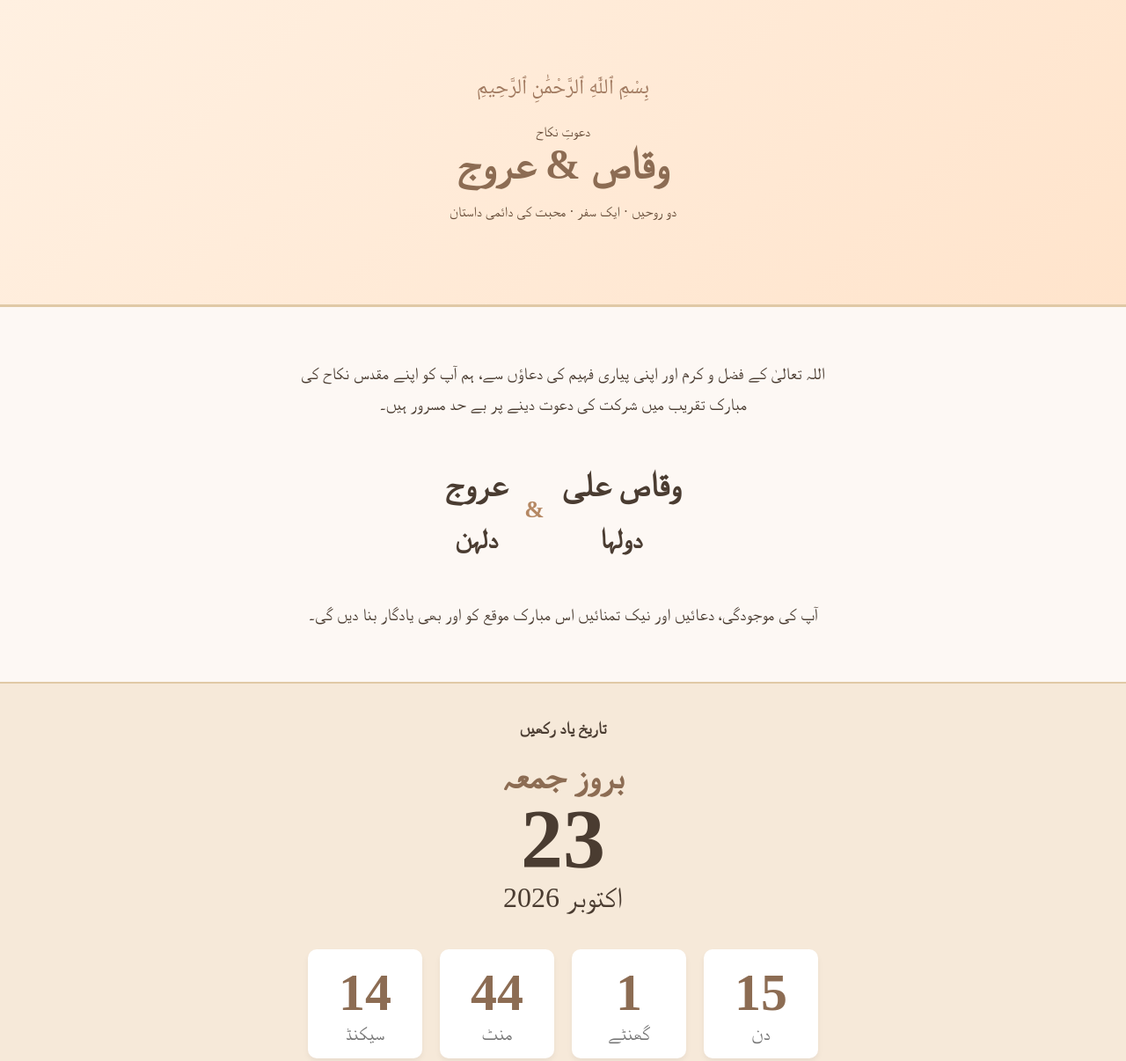
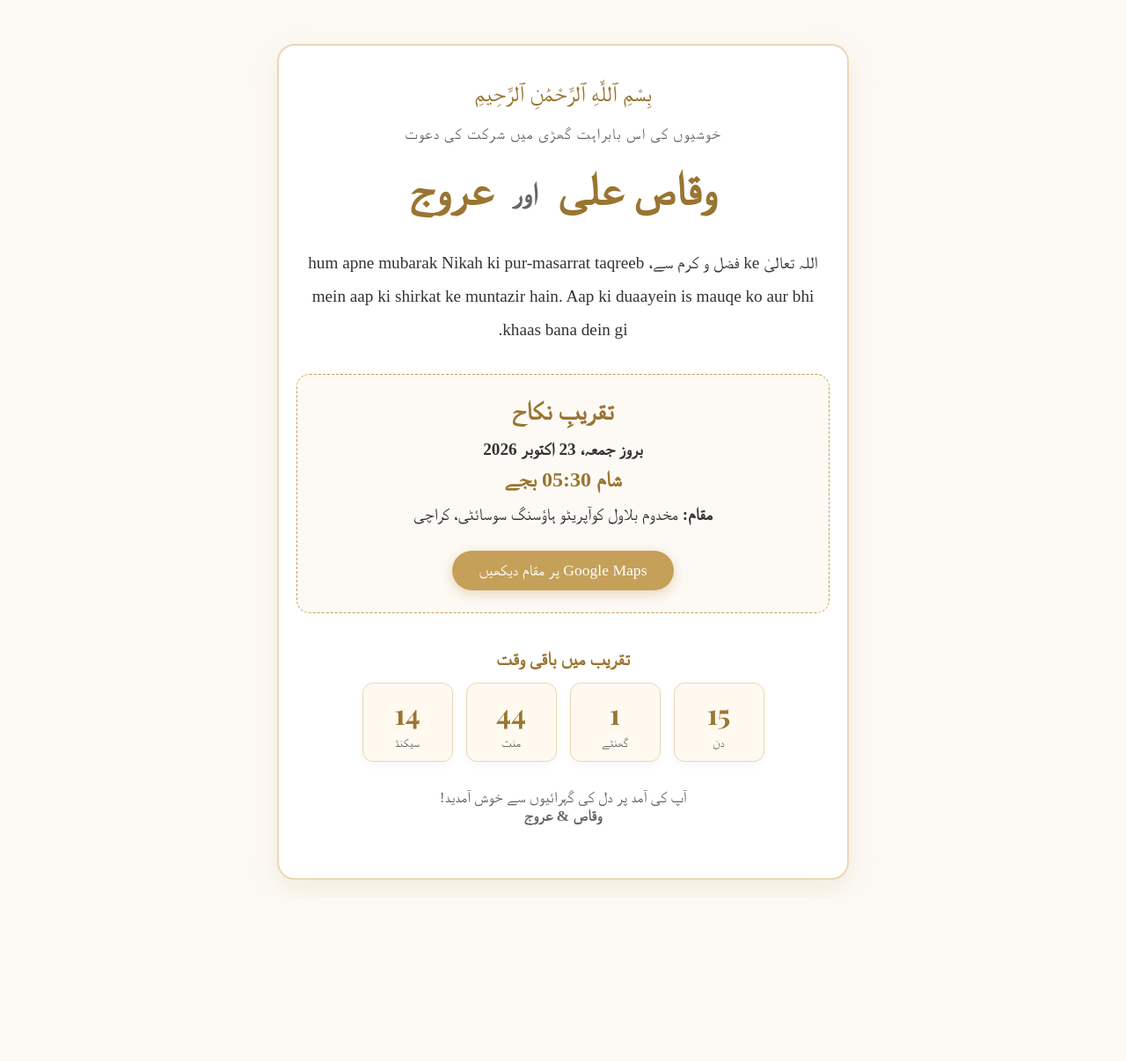
Before and after one commit to kjan9567-ai/waqas-urooj, a plain HTML site: page index.html in a window 1280 px wide. Shown: the top 1206 px of the page at 88% size. After the commit the page ends 1020 px from the top, so only its background shows below. Drawn offline with nearby package versions, Linux system fonts and the light colour scheme; a web font is replaced by a local one.

Commit message:
Refactor index.html for wedding invitation design
Updated styles and structure for the wedding invitation page, including new CSS variables and layout adjustments.

```diff
--- a/index.html
+++ b/index.html
@@ -4,194 +4,258 @@
     <meta charset="UTF-8">
     <meta name="viewport" content="width=device-width, initial-scale=1.0">
     <title>دعوتِ نکاح - وقاص &amp; عروج</title>
+    <link href="https://fonts.googleapis.com/css2?family=Noto+Nastaleeq+Urdu:wght@400;700&amp;family=Playfair+Display:ital,wght@0,400;0,700;1,400&amp;display=swap" rel="stylesheet">
     <style>
-        /* Basic Styling */
+        :root {
+            --bg-color: #fcf9f5;
+            --card-bg: #ffffff;
+            --primary-gold: #c5a059;
+            --dark-gold: #997531;
+            --text-main: #333333;
+            --text-muted: #666666;
+            --border-color: #ebd7b5;
+        }
+
         body {
-            font-family: 'Jameel Noori Nastaleeq', 'Noto Nastaleeq Urdu', serif;
-            background-color: #fdf8f4; /* Cream/Peach background */
-            color: #4a3c31;
+            font-family: 'Noto Nastaleeq Urdu', serif;
+            background-color: var(--bg-color);
+            color: var(--text-main);
             margin: 0;
             padding: 0;
             text-align: center;
         }
-        section { padding: 40px 20px; }
-        h1, h2, h3 { margin: 0; }
-        em { font-style: normal; color: #b58863; } /* Gold/Bronze for emphasis */
-        span { display: block; font-size: 0.8em; }
 
-        /* Hero Section */
-        .hero {
-            background: linear-gradient(135deg, #fff0e1, #ffe4cc);
-            color: #664c38;
-            padding: 80px 20px;
-            border-bottom: 3px solid #e0c9a6;
+        .container {
+            max-width: 650px;
+            margin: 0 auto;
+            padding: 20px;
         }
-        .hero-title { font-size: 3em; color: #8c6c53; margin-bottom: 10px; }
-        .hero-names { font-size: 4em; font-weight: bold; margin: 15px 0; line-height: 1.1; }
-        .bismillah { font-size: 1.5em; font-family: 'Noto Naskh Arabic', serif; margin-bottom: 20px; color: #a17a60; }
 
-        /* Invitation Intro */
-        .intro { font-size: 1.2em; line-height: 1.8; max-width: 600px; margin: 0 auto; }
-        .groom-bride {
-            display: flex;
-            justify-content: center;
-            align-items: center;
-            gap: 20px;
-            margin: 40px 0;
-            font-size: 2em;
+        /* Header / Hero */
+        .invitation-card {
+            background: var(--card-bg);
+            border: 2px solid var(--border-color);
+            border-radius: 20px;
+            padding: 40px 20px;
+            margin-top: 30px;
+            box-shadow: 0 10px 30px rgba(197, 160, 89, 0.15);
+            position: relative;
         }
-        .groom-bride div { font-weight: bold; }
-        .and { color: #b58863; font-size: 0.7em; font-weight: normal; }
 
-        /* Save The Date & Timer */
-        .timer-section { background-color: #f6e9d9; border-top: 2px solid #e0c9a6; border-bottom: 2px solid #e0c9a6; }
-        .date-box { margin: 20px 0; }
-        .date-day { font-size: 2.5em; color: #8c6c53; font-weight: bold; }
-        .date-number { font-size: 6em; font-weight: bold; line-height: 1; }
-        .date-month { font-size: 2em; }
+        .bismillah {
+            font-size: 1.6em;
+            color: var(--dark-gold);
+            margin-bottom: 20px;
+        }
+
+        .tagline {
+            font-size: 1.1em;
+            color: var(--text-muted);
+            letter-spacing: 1px;
+            margin-bottom: 10px;
+        }
+
+        .names {
+            font-size: 3.2em;
+            color: var(--dark-gold);
+            font-weight: bold;
+            margin: 20px 0;
+            line-height: 1.3;
+        }
+
+        .names span {
+            display: inline-block;
+            font-size: 0.6em;
+            color: var(--text-muted);
+            vertical-align: middle;
+            margin: 0 10px;
+        }
+
+        /* Message Section */
+        .message {
+            font-size: 1.2em;
+            line-height: 2;
+            color: var(--text-main);
+            margin: 30px 0;
+        }
+
+        /* Event Details Box */
+        .event-box {
+            background-color: #fdfaf6;
+            border: 1px dashed var(--primary-gold);
+            border-radius: 15px;
+            padding: 25px;
+            margin: 30px 0;
+        }
+
+        .event-title {
+            font-size: 1.8em;
+            color: var(--dark-gold);
+            font-weight: bold;
+            margin-bottom: 15px;
+        }
+
+        .event-detail {
+            font-size: 1.2em;
+            margin: 10px 0;
+        }
+
+        .time-highlight {
+            font-size: 1.5em;
+            color: var(--dark-gold);
+            font-weight: bold;
+        }
 
         /* Countdown Timer */
+        .countdown-container {
+            margin: 40px 0 20px 0;
+        }
+
+        .countdown-title {
+            font-size: 1.3em;
+            color: var(--dark-gold);
+            margin-bottom: 15px;
+            font-weight: bold;
+        }
+
         .countdown {
             display: flex;
             justify-content: center;
-            gap: 20px;
-            margin-top: 40px;
-            font-size: 1.5em;
+            gap: 15px;
             flex-wrap: wrap;
         }
+
         .countdown-item {
-            background-color: #ffffff;
-            padding: 15px 25px;
-            border-radius: 10px;
-            box-shadow: 0 4px 6px rgba(0,0,0,0.05);
-            min-width: 80px;
+            background: #fff9f0;
+            border: 1px solid var(--border-color);
+            padding: 12px 18px;
+            border-radius: 12px;
+            min-width: 65px;
+            box-shadow: 0 4px 10px rgba(0,0,0,0.03);
         }
-        .countdown-number { font-size: 2.5em; font-weight: bold; color: #8c6c53; }
-        .countdown-label { font-size: 0.9em; color: #777; }
 
-        /* Ceremony & Venue */
-        .card {
-            background-color: #fff;
-            border: 1px solid #e0c9a6;
-            border-radius: 15px;
-            padding: 30px;
-            max-width: 500px;
-            margin: 20px auto;
-            box-shadow: 0 6px 10px rgba(0,0,0,0.06);
+        .countdown-number {
+            font-size: 2em;
+            font-weight: bold;
+            color: var(--dark-gold);
+            font-family: 'Playfair Display', serif;
         }
-        .card h4 { font-size: 1.8em; margin-bottom: 10px; }
-        .card p { margin: 5px 0; }
-        .time { font-size: 1.5em; color: #8c6c53; font-weight: bold; margin: 15px 0; }
-        .map-link {
+
+        .countdown-label {
+            font-size: 0.85em;
+            color: var(--text-muted);
+            margin-top: 5px;
+        }
+
+        /* Map Button */
+        .map-btn {
             display: inline-block;
-            margin-top: 15px;
-            padding: 10px 20px;
-            background-color: #b58863;
-            color: #fff;
+            margin-top: 20px;
+            background-color: var(--primary-gold);
+            color: #ffffff;
+            padding: 12px 30px;
+            border-radius: 30px;
             text-decoration: none;
-            border-radius: 5px;
-            font-family: inherit;
+            font-size: 1.1em;
+            box-shadow: 0 4px 15px rgba(197, 160, 89, 0.4);
+            transition: background 0.3s ease;
         }
-        .map-link:hover { background-color: #9e7556; }
+
+        .map-btn:hover {
+            background-color: var(--dark-gold);
+        }
 
         /* Footer */
-        footer { background-color: #fff0e1; border-top: 2px solid #e0c9a6; font-size: 1.1em; }
-        .footer-names { font-size: 1.5em; color: #8c6c53; margin-top: 10px; }
+        .footer {
+            margin-top: 30px;
+            font-size: 1.1em;
+            color: var(--text-muted);
+            padding-bottom: 20px;
+        }
     </style>
 </head>
 <body>
 
-    <!-- Hero Section -->
-    <section class="hero">
+    <div class="container">
+        <div class="invitation-card">
             <div class="bismillah">بِسْمِ ٱللَّٰهِ ٱلرَّحْمَٰنِ ٱلرَّحِيمِ</div>
-        <div>دعوتِ نکاح</div>
-        <h1 class="hero-title">وقاص &amp; عروج</h1>
-        <p>دو روحیں · ایک سفر · محبت کی دائمی داستان</p>
-    </section>
 
-    <!-- Invitation Intro -->
-    <section class="intro">
-        <p>اللہ تعالیٰ کے فضل و کرم اور اپنی پیاری فہیم کی دعاؤں سے، ہم آپ کو اپنے مقدس نکاح کی مبارک تقریب میں شرکت کی دعوت دینے پر بے حد مسرور ہیں۔</p>
+            <div class="tagline">خوشیوں کی اس بابراہت گھڑی میں شرکت کی دعوت</div>
 
-        <div class="groom-bride">
-            <div>وقاص علی <span>دولہا</span></div>
-            <div class="and">&amp;</div>
-            <div>عروج <span>دلہن</span></div>
+            <div class="names">
+                وقاص علی
+                <span>اور</span>
+                عروج
             </div>
 
-        <p>آپ کی موجودگی، دعائیں اور نیک تمنائیں اس مبارک موقع کو اور بھی یادگار بنا دیں گی۔</p>
-    </section>
+            <div class="message">
+                اللہ تعالیٰ ke فضل و کرم سے، hum apne mubarak Nikah ki pur-masarrat taqreeb mein aap ki shirkat ke muntazir hain. Aap ki duaayein is mauqe ko aur bhi khaas bana dein gi.
+            </div>
 
-    <!-- Save The Date & Timer -->
-    <section class="timer-section">
-        <h3>تاریخ یاد رکھیں</h3>
-        <div class="date-box">
-            <div class="date-day">بروز جمعہ</div>
-            <div class="date-number">23</div>
-            <div class="date-month">اکتوبر 2026</div>
+            <div class="event-box">
+                <div class="event-title">تقریبِ نکاح</div>
+                <div class="event-detail"><strong>بروز جمعہ، 23 اکتوبر 2026</strong></div>
+                <div class="event-detail time-highlight">شام 05:30 بجے</div>
+                <div class="event-detail" style="margin-top: 15px;">
+                    <strong>مقام:</strong> مخدوم بلاول کوآپریٹو ہاؤسنگ سوسائٹی، کراچی
+                </div>
+
+                <a href="https://www.google.com/maps/search/?api=1&query=Mukhdoom+Bilawal+Cooperative+Housing+Society+Karachi" target="_blank" class="map-btn">
+                    Google Maps پر مقام دیکھیں
+                </a>
             </div>
 
             <!-- Countdown Timer -->
+            <div class="countdown-container">
+                <div class="countdown-title">تقریب میں باقی وقت</div>
                 <div class="countdown">
-            <div class="countdown-item"><div class="countdown-number" id="days">0</div><div class="countdown-label">دن</div></div>
-            <div class="countdown-item"><div class="countdown-number" id="hours">0</div><div class="countdown-label">گھنٹے</div></div>
-            <div class="countdown-item"><div class="countdown-number" id="minutes">0</div><div class="countdown-label">منٹ</div></div>
-            <div class="countdown-item"><div class="countdown-number" id="seconds">0</div><div class="countdown-label">سیکنڈ</div></div>
+                    <div class="countdown-item">
+                        <div class="countdown-number" id="days">0</div>
+                        <div class="countdown-label">دن</div>
                     </div>
-    </section>
+                    <div class="countdown-item">
+                        <div class="countdown-number" id="hours">0</div>
+                        <div class="countdown-label">گھنٹے</div>
+                    </div>
+                    <div class="countdown-item">
+                        <div class="countdown-number" id="minutes">0</div>
+                        <div class="countdown-label">منٹ</div>
+                    </div>
+                    <div class="countdown-item">
+                        <div class="countdown-number" id="seconds">0</div>
+                        <div class="countdown-label">سیکنڈ</div>
+                    </div>
+                </div>
+            </div>
 
-    <!-- Ceremony Timing & Venue -->
-    <section>
-        <h3>تقریب</h3>
-        <div class="card">
-            <h4>نکاح</h4>
-            <p>بوقت: شام 05:30 بجے</p>
-            <div class="time">05:30 PM</div>
-            <p>مقام:</p>
-            <p><strong>مخدوم بلاول کوآپریٹو ہاؤسنگ سوسائٹی</strong></p>
-            <p>کراچی</p>
-            <a href="https://www.google.com/maps/search/?api=1&query=Mukhdoom+Bilawal+Cooperative+Housing+Society+Karachi" target="_blank" class="map-link">نقشہ دیکھیں</a>
+            <div class="footer">
+                آپ کی آمد پر دل کی گہرائیوں سے خوش آمدید!<br>
+                <strong>وقاص &amp; عروج</strong>
             </div>
-    </section>
+        </div>
+    </div>
 
-    <!-- Footer -->
-    <footer>
-        <p>آپ کی شرکت کا انتظار رہے گا۔</p>
-        <p>نیک تمناؤں کے ساتھ،</p>
-        <h3 class="footer-names">وقاص &amp; عروج</h3>
-    </footer>
-
-    <!-- JavaScript for Countdown Timer -->
+    <!-- JavaScript Countdown Logic -->
     <script>
-        // Set the date we're counting down to (October 23, 2026, 5:30 PM)
-        // Note: JavaScript months are 0-indexed, so October is 9.
         const nikahDate = new Date("October 23, 2026 17:30:00").getTime();
 
-        // Update the countdown every 1 second
-        const timerFunction = setInterval(function() {
-
-            // Get today's date and time
+        const countdownTimer = setInterval(function() {
             const now = new Date().getTime();
-
-            // Find the distance between now and the count down date
             const distance = nikahDate - now;
 
-            // Time calculations for days, hours, minutes and seconds
             const days = Math.floor(distance / (1000 * 60 * 60 * 24));
             const hours = Math.floor((distance % (1000 * 60 * 60 * 24)) / (1000 * 60 * 60));
             const minutes = Math.floor((distance % (1000 * 60 * 60)) / (1000 * 60));
             const seconds = Math.floor((distance % (1000 * 60)) / 1000);
 
-            // Display the result in the elements with corresponding IDs
             document.getElementById("days").innerHTML = days;
             document.getElementById("hours").innerHTML = hours;
             document.getElementById("minutes").innerHTML = minutes;
             document.getElementById("seconds").innerHTML = seconds;
 
-            // If the count down is finished, write some text
             if (distance < 0) {
-                clearInterval(timerFunction);
-                document.querySelector(".countdown").innerHTML = "<div>مبارک ہو! نکاح کا وقت ہو گیا ہے۔</div>";
+                clearInterval(countdownTimer);
+                document.querySelector(".countdown-container").innerHTML = "<h3 style='color: #997531;'>مبارک ہو! نکاح کا وقت ہو گیا ہے۔</h3>";
             }
         }, 1000);
     </script>
```
Lines whose indentation alone changed are shown as unchanged.
